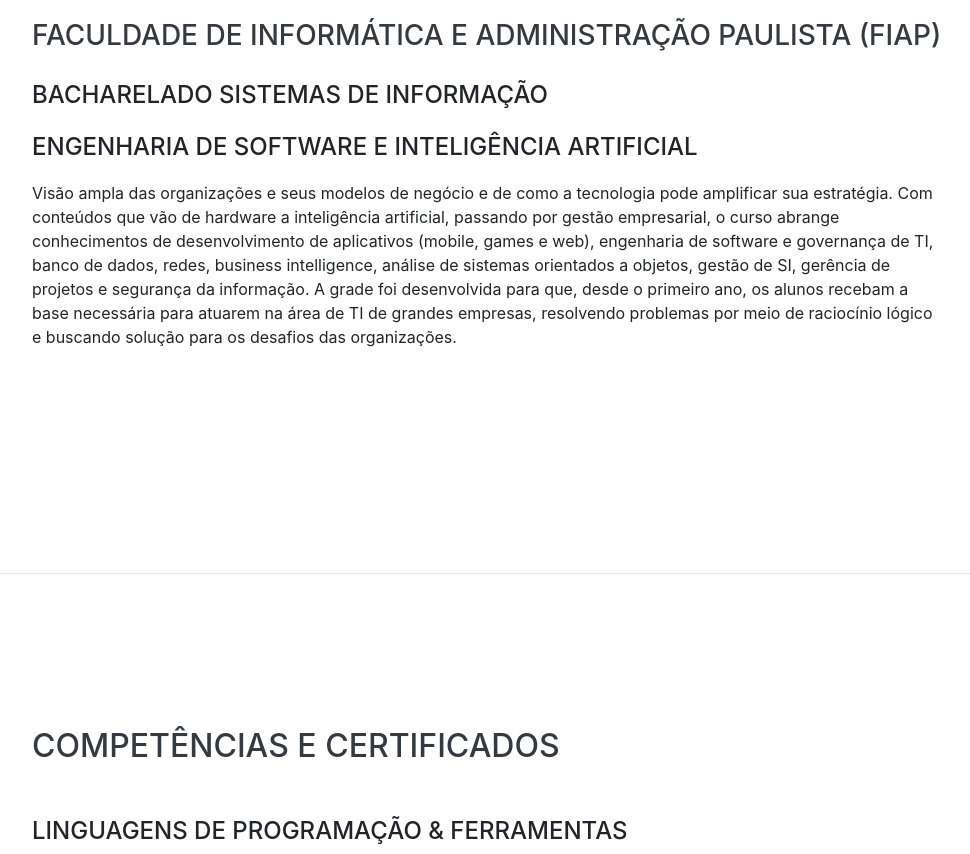
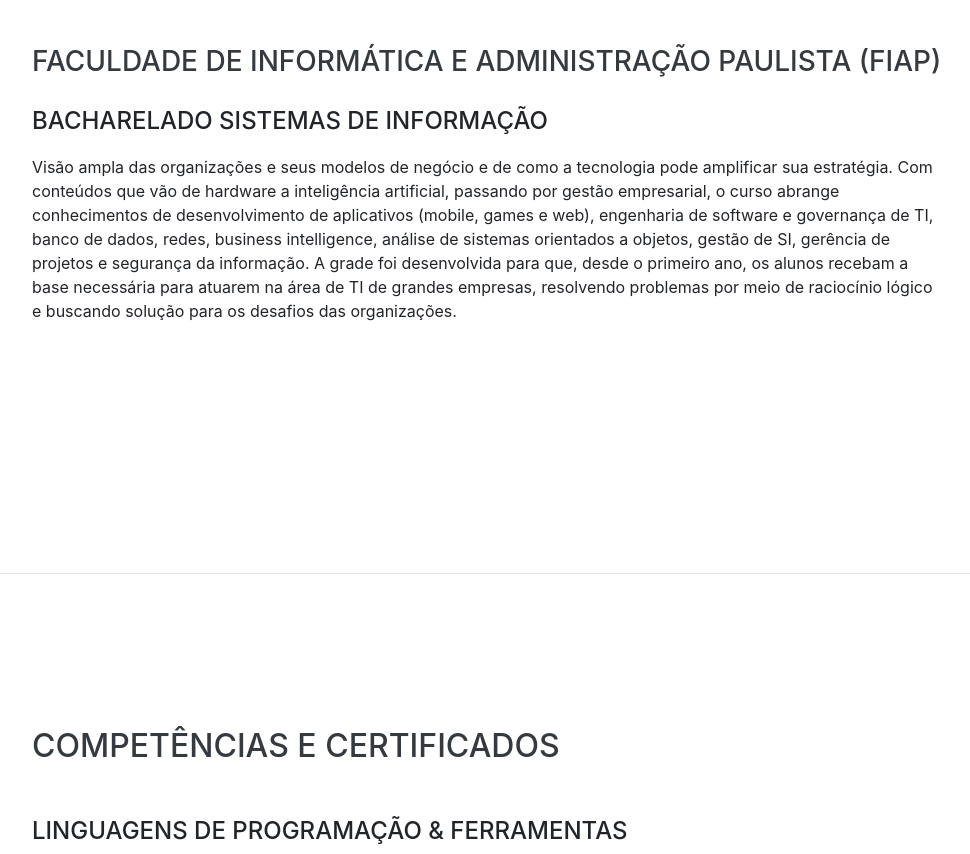
Before and after one commit to juliogomees/juliogomes.github.io, a website with bundled scripts: page index.html in a window 1280 px wide. Shown: the part 2326-3180 px from the top of the page, without its empty margins (288-1258 px from the left). Built offline with nearby package versions, Linux system fonts and the light colour scheme; a web font is replaced by a local one.

Commit message:
Atualizacao CV

```diff
--- a/index.html
+++ b/index.html
@@ -237,7 +237,6 @@
               </h3>
               <br>
               <div class="subheading mb-3">Bacharelado Sistemas de Informação</div>
-              <div class="subheading mb-3">Engenharia de software e inteligência artificial</div>
               <p>Visão ampla das organizações e seus modelos de negócio e de como a tecnologia pode amplificar sua estratégia.
                 Com conteúdos que vão de hardware a inteligência artificial, passando por gestão empresarial, o curso abrange conhecimentos
                 de desenvolvimento de aplicativos (mobile, games e web), engenharia de software e governança de TI, banco de dados,
```
Also changed, not shown: 2 other files.
